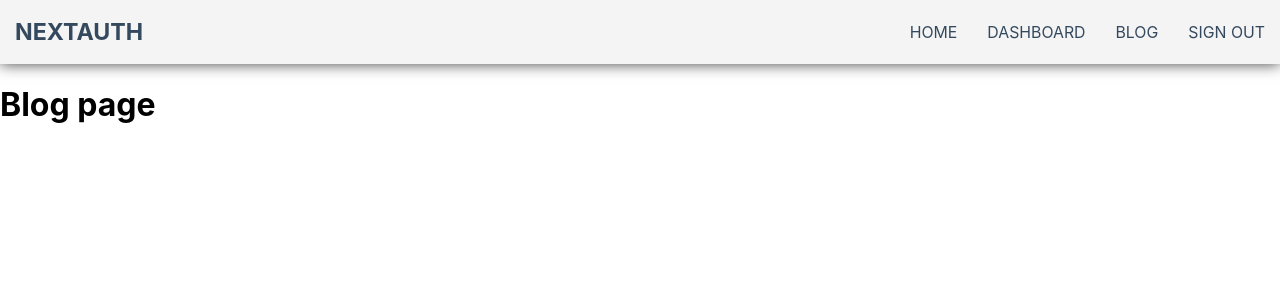
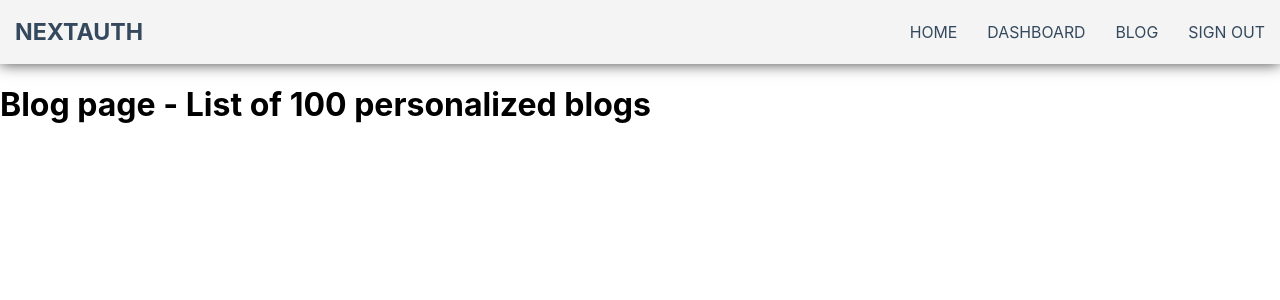
Before and after one commit to HananMustafaEL-hady/Next-Auth, a Next.js app: page /blog in a window 1280 px wide. Shown: the top 300 px of the page. Built offline with nearby package versions, Linux system fonts and the light colour scheme; no server answers; sample sign-in values are in the browser's storage.

Commit message:
server-side authentication

```diff
--- a/components/navbar.tsx
+++ b/components/navbar.tsx
@@ -4,7 +4,6 @@ import styles from '../styles/Navbar.module.css'
 function Navbar() {
 
     const [session, loading] = useSession();
-    console.log(session)
     return (
         <nav className={`${styles.header}`}>
             <h1 className={`${styles.logo}`}>
--- a/pages/_app.tsx
+++ b/pages/_app.tsx
@@ -4,7 +4,7 @@ import { Provider } from 'next-auth/client'
 import React, { Fragment } from 'react'
 import Navbar from '../components/navbar'
 function MyApp({ Component, pageProps }: AppProps) {
-  return <Provider>
+  return <Provider session={pageProps.session}>
     <Navbar />
     <Component {...pageProps} />
   </Provider>
--- a/pages/blog.tsx
+++ b/pages/blog.tsx
@@ -1,8 +1,38 @@
+import { GetServerSidePropsContext } from 'next'
+import { getSession, useSession } from 'next-auth/client'
 
-function Blog() {
+interface Props {
+    data?: string
+}
+function Blog({ data }: Props) {
+    const [session] = useSession();
 
-
-    return <h1>Blog page </h1>
+    console.log(session)
+    return <h1>Blog page - {data} </h1>
 }
 
 export default Blog
+
+
+export async function getServerSideProps(context: GetServerSidePropsContext) {
+
+    const session = await getSession(context)
+    if (!session) {
+        return {
+            redirect: {
+
+                destination: `/api/auth/signin?callbackUrl=http://localhost:300/blog`,
+                permanent: false,
+
+            }
+
+        }
+    }
+    return {
+        props: {
+            session,
+            data: session ? 'List of 100 personalized blogs' : 'List of free blogs'
+        }
+    }
+
+}
--- a/pages/index.tsx
+++ b/pages/index.tsx
@@ -1,6 +1,4 @@
 import type { NextPage } from 'next'
-import Head from 'next/head'
-import Image from 'next/image'
 import styles from '../styles/Home.module.css'
 import { useSession } from 'next-auth/client'
 const Home: NextPage = () => {
```
